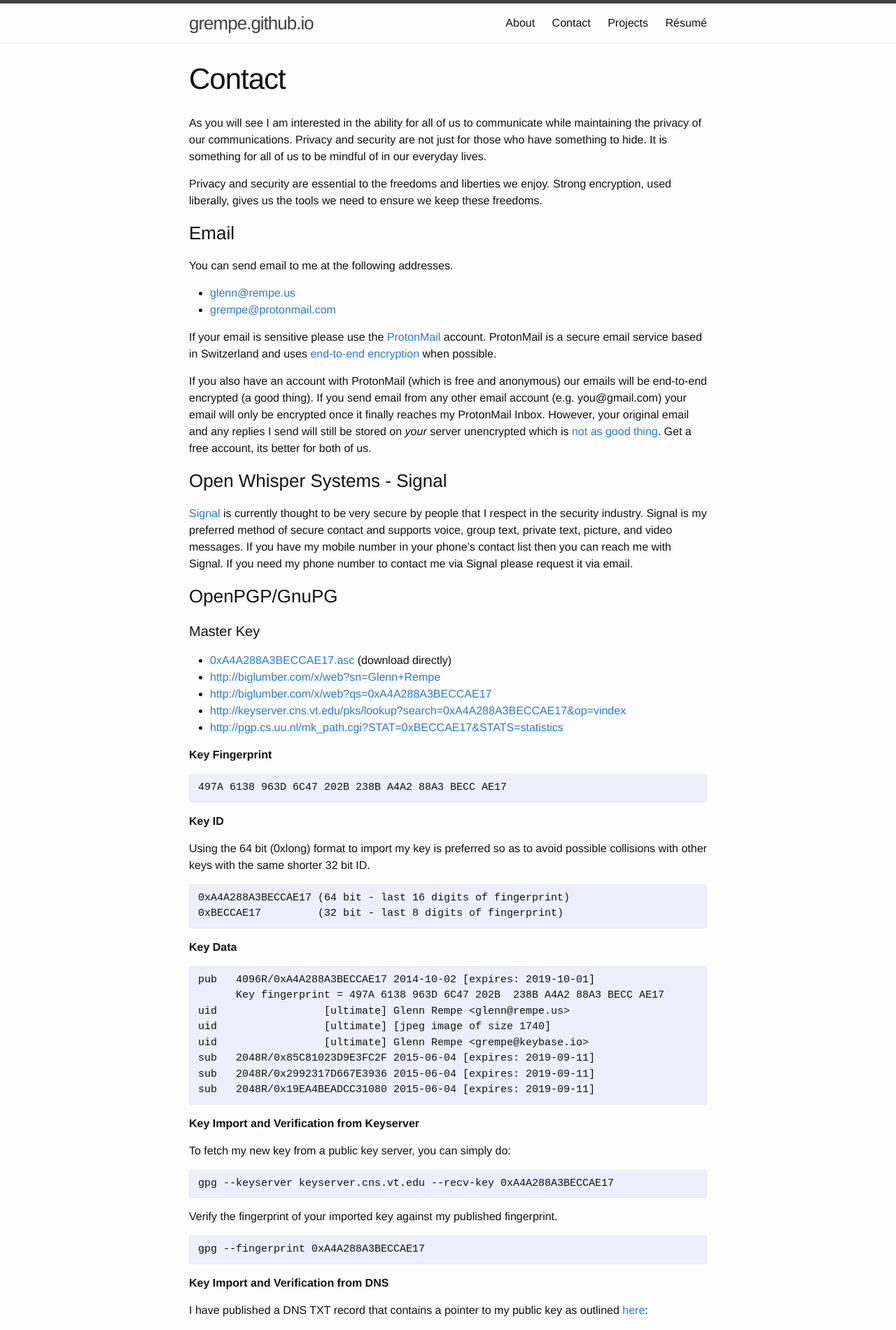
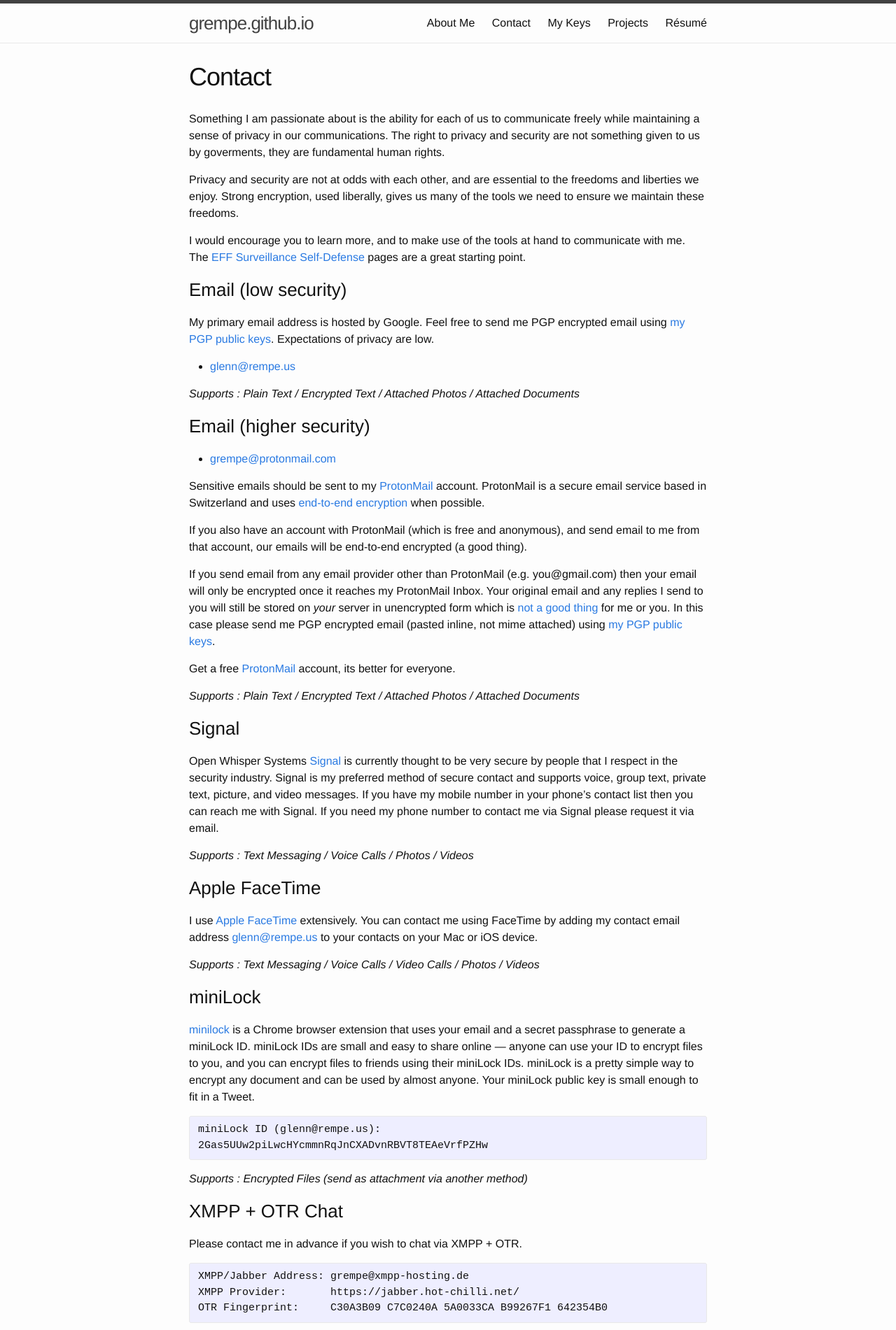
Before and after one commit to grempe/grempe.github.io, a Jekyll site: the page built from contact.md, in a window 1280 px wide. Shown: the top 1901 px of the page at 70% size. Built offline with Jekyll 4.4.1, drawn with Linux system fonts in a browser that asks for light colours; some of the changed text lies outside the part shown.

Commit message:
Updates, primarily to the keys and contacts pages.
- Added and documented all new public keys.
- Added Creative Commons license to footer.
- Added robots.txt

```diff
--- a/_config.yml
+++ b/_config.yml
@@ -1,10 +1,12 @@
 # Site settings
 title: grempe.github.io
+name: "Glenn Rempe"
 email: glenn@rempe.us
 description: > # this means to ignore newlines until "baseurl:"
-  Glenn Rempe's personal website. It may not be much, but its all mine.
+  My personal website. It may not be much, but its all mine.
 baseurl: "" # the subpath of your site, e.g. /blog/
 url: "https://grempe.github.io" # the base hostname & protocol for your site
+source_url: "https://github.com/grempe/grempe.github.io" # the location of the source code for this site.
 twitter_username: grempe
 github_username:  grempe
 
--- a/_includes/footer.html
+++ b/_includes/footer.html
@@ -2,12 +2,10 @@
 
   <div class="wrapper">
 
-    <h2 class="footer-heading">{{ site.title }}</h2>
-
     <div class="footer-col-wrapper">
       <div class="footer-col  footer-col-1">
         <ul class="contact-list">
-          <li>{{ site.title }}</li>
+          <li>{{ site.name }}</li>
           <li><a href="mailto:{{ site.email }}">{{ site.email }}</a></li>
         </ul>
       </div>
@@ -47,6 +45,16 @@
 
       <div class="footer-col  footer-col-3">
         <p class="text">{{ site.description }}</p>
+        <p>
+          <a href="{{ site.source_url }}" target="_blank">blog source</a><br />
+          <a href="{{ "/feed.xml" | prepend: site.baseurl }}">blog RSS feed</a><br />
+        </p>
+        <p>
+          <a rel="license" href="http://creativecommons.org/licenses/by-nc-sa/4.0/">
+          <img alt="Creative Commons License" style="border-width:0"
+               src="{{ "/resources/cc-by-nc-sa.png" | prepend: site.baseurl }}"/>
+          </a>
+        </p>
       </div>
     </div>
 
--- a/_sass/_layout.scss
+++ b/_sass/_layout.scss
@@ -198,7 +198,7 @@
 }
 
 .post-title {
-    font-size: 42px;
+    font-size: 36px;
     letter-spacing: -1px;
     line-height: 1;
 
--- a/about.md
+++ b/about.md
@@ -1,6 +1,6 @@
 ---
 layout: page
-title: About
+title: About Me
 permalink: /about/
 ---
 
--- a/contact.md
+++ b/contact.md
@@ -4,152 +4,90 @@ title: Contact
 permalink: /contact/
 ---
 
-As you will see I am interested in the ability for all of us to communicate
-while maintaining the privacy of our communications. Privacy and security
-are not just for those who have something to hide. It is something for all
-of us to be mindful of in our everyday lives.
+Something I am passionate about is the ability for each of us to communicate freely
+while maintaining a sense of privacy in our communications. The right to privacy
+and security are not something given to us by goverments, they are fundamental
+human rights.
 
-Privacy and security are essential to the freedoms and liberties we enjoy. Strong
-encryption, used liberally, gives us the tools we need to ensure we keep these freedoms.
+Privacy and security are not at odds with each other, and are essential to the
+freedoms and liberties we enjoy. Strong encryption, used liberally, gives us
+many of the tools we need to ensure we maintain these freedoms.
 
-### Email
+I would encourage you to learn more, and to make use of the tools at hand to
+communicate with me. The [EFF Surveillance Self-Defense](https://ssd.eff.org){:target="_blank"}
+pages are a great starting point.
 
-You can send email to me at the following addresses.
+### Email (low security)
+
+My primary email address is hosted by Google. Feel free to send me PGP encrypted
+email using [my PGP public keys](/keys/). Expectations of privacy are low.
 
 * [glenn@rempe.us](mailto:glenn@rempe.us)
+
+*Supports : Plain Text / Encrypted Text / Attached Photos / Attached Documents*
+
+
+### Email (higher security)
+
 * [grempe@protonmail.com](mailto:grempe@protonmail.com)
 
-If your email is sensitive please use the [ProtonMail](https://protonmail.com)
-account.  ProtonMail is a secure email service based in Switzerland and uses
-[end-to-end encryption](https://en.wikipedia.org/wiki/End-to-end_encryption) when possible.
+Sensitive emails should be sent to my [ProtonMail](https://protonmail.com) account.
+ProtonMail is a secure email service based in Switzerland and uses
+[end-to-end encryption](https://en.wikipedia.org/wiki/End-to-end_encryption)
+when possible.
 
-If you also have an account with ProtonMail (which is free and anonymous)
-our emails will be end-to-end encrypted (a good thing). If you send email from
-any other email account (e.g. you@gmail.com) your email will only be encrypted
-once it finally reaches my ProtonMail Inbox. However, your original email and any replies
-I send will still be stored on *your* server unencrypted which is [not as good thing](http://www.zdnet.com/article/fbi-says-it-doesnt-need-a-warrant-to-snoop-on-private-email-social-network-messages/).
-Get a free account, its better for both of us.
+If you also have an account with ProtonMail (which is free and anonymous),
+and send email to me from that account, our emails will be end-to-end encrypted
+(a good thing).
 
-### Open Whisper Systems - Signal
+If you send email from any email provider other than ProtonMail (e.g. you@gmail.com)
+then your email will only be encrypted once it reaches my ProtonMail Inbox. Your original
+email and any replies I send to you will still be stored on *your* server
+in unencrypted form which is [not a good thing](http://www.zdnet.com/article/fbi-says-it-doesnt-need-a-warrant-to-snoop-on-private-email-social-network-messages/){:target="_blank"}
+for me or you. In this case please send me PGP encrypted email (pasted inline,
+not mime attached) using [my PGP public keys](/keys/).
 
-[Signal](https://whispersystems.org) is currently thought to be very secure by
-people that I respect in the security industry.  Signal is my preferred method
-of secure contact and supports voice, group text, private text, picture, and
-video messages. If you have my mobile number in your phone's contact list then
+Get a free [ProtonMail](https://protonmail.com) account, its better for everyone.
+
+*Supports : Plain Text / Encrypted Text / Attached Photos / Attached Documents*
+
+
+### Signal
+
+Open Whisper Systems [Signal](https://whispersystems.org) is currently thought
+to be very secure by people that I respect in the security industry.  Signal
+is my preferred method of secure contact and supports voice, group text, private
+text, picture, and video messages. If you have my mobile number in your phone's contact list then
 you can reach me with Signal. If you need my phone number to contact me
 via Signal please request it via email.
 
-### OpenPGP/GnuPG
+*Supports : Text Messaging / Voice Calls / Photos / Videos*
 
-#### Master Key
+### Apple FaceTime
 
-* [0xA4A288A3BECCAE17.asc](/downloads/keys/0xA4A288A3BECCAE17.asc) (download directly)
-* [http://biglumber.com/x/web?sn=Glenn+Rempe](http://biglumber.com/x/web?sn=Glenn+Rempe)
-* [http://biglumber.com/x/web?qs=0xA4A288A3BECCAE17](http://biglumber.com/x/web?qs=0xA4A288A3BECCAE17)
-* [http://keyserver.cns.vt.edu/pks/lookup?search=0xA4A288A3BECCAE17&op=vindex](http://keyserver.cns.vt.edu/pks/lookup?search=0xA4A288A3BECCAE17&op=vindex)
-* [http://pgp.cs.uu.nl/mk_path.cgi?STAT=0xBECCAE17&STATS=statistics](http://pgp.cs.uu.nl/mk_path.cgi?STAT=0xBECCAE17&STATS=statistics)
+I use [Apple FaceTime](https://www.apple.com/ios/facetime/) extensively. You can
+contact me using FaceTime by adding my contact email address [glenn@rempe.us](mailto:glenn@rempe.us)
+to your contacts on your Mac or iOS device.
 
-**Key Fingerprint**
-
-{% highlight text %}
-497A 6138 963D 6C47 202B 238B A4A2 88A3 BECC AE17
-{% endhighlight %}
-
-**Key ID**
-
-Using the 64 bit (0xlong) format to import my key is preferred
-so as to avoid possible collisions with other keys with
-the same shorter 32 bit ID.
-
-{% highlight text %}
-0xA4A288A3BECCAE17 (64 bit - last 16 digits of fingerprint)
-0xBECCAE17         (32 bit - last 8 digits of fingerprint)
-{% endhighlight %}
-
-**Key Data**
-
-{% highlight text %}
-pub   4096R/0xA4A288A3BECCAE17 2014-10-02 [expires: 2019-10-01]
-      Key fingerprint = 497A 6138 963D 6C47 202B  238B A4A2 88A3 BECC AE17
-uid                 [ultimate] Glenn Rempe <glenn@rempe.us>
-uid                 [ultimate] [jpeg image of size 1740]
-uid                 [ultimate] Glenn Rempe <grempe@keybase.io>
-sub   2048R/0x85C81023D9E3FC2F 2015-06-04 [expires: 2019-09-11]
-sub   2048R/0x2992317D667E3936 2015-06-04 [expires: 2019-09-11]
-sub   2048R/0x19EA4BEADCC31080 2015-06-04 [expires: 2019-09-11]
-{% endhighlight %}
-
-**Key Import and Verification from Keyserver**
-
-To fetch my new key from a public key server, you can simply do:
-
-{% highlight text %}
-gpg --keyserver keyserver.cns.vt.edu --recv-key 0xA4A288A3BECCAE17
-{% endhighlight %}
-
-Verify the fingerprint of your imported key against my
-published fingerprint.
-
-{% highlight text %}
-gpg --fingerprint 0xA4A288A3BECCAE17
-{% endhighlight %}
-
-**Key Import and Verification from DNS**
-
-I have published a DNS TXT record that contains a pointer to my
-public key as outlined [here](http://gushi.org/make-dns-cert/HOWTO.html):
-
-You can view the DNS TXT record using the `dig` DNS command which will return
-the key fingerprint and the URI that you can retrieve the key from.
-
-{% highlight text %}
-$ dig +short glenn._pka.rempe.us. TXT
-"v=pka1\;fpr=497A6138963D6C47202B238BA4A288A3BECCAE17\;uri=https://www.rempe.us/pgp/0xA4A288A3BECCAE17.asc"
-{% endhighlight %}
-
-This allows you to import my public key automatically from this
-trusted source (unless someone else now also controls my 'rempe.us' domain).
-This bypasses any keyserver and can also be used as another data point
-in verifying my key.
-
-You can use this on the command line with the '--auto-key-locate pka'
-command to GPG.
-
-{% highlight text %}
-# e.g. encrypt and armor a message for me
-gpg --auto-key-locate pka -ea -r glenn@rempe.us
-{% endhighlight %}
-
-
-#### Blog/Code Signing Key
-
-Coming soon. Soon I will create a non-expiring key that I will use solely for
-signing this blog repository or for code signing. I will document that here
-when it is fully operational.
-
-
-### Keybase
-
-[Keybase](https://keybase.io) is an up-and-coming alternative to prove
-ownership of OpenPGP keys and control of other Internet properties.
-Using this you can see the sites I claim as my own on the Internet, and then
-verify the cryptographic proofs that show that I do in fact control them.
-
-[https://keybase.io/grempe](https://keybase.io/grempe)
+*Supports : Text Messaging / Voice Calls / Video Calls / Photos / Videos*
 
 
 ### miniLock
 
-[minilock](https://minilock.io/) is a Chrome extension that uses your email
+[minilock](https://minilock.io/) is a Chrome browser extension that uses your email
 and a secret passphrase to generate a miniLock ID. miniLock IDs are small and
 easy to share online — anyone can use your ID to encrypt files to you, and
-you can encrypt files to friends using their miniLock IDs. miniLock is a much
-simpler alternative to OpenPGP and can be used by almost anyone.
+you can encrypt files to friends using their miniLock IDs. miniLock is a pretty
+simple way to encrypt any document and can be used by almost anyone. Your miniLock
+public key is small enough to fit in a Tweet.
 
 {% highlight text %}
 miniLock ID (glenn@rempe.us):
 2Gas5UUw2piLwcHYcmmnRqJnCXADvnRBVT8TEAeVrfPZHw
 {% endhighlight %}
+
+*Supports : Encrypted Files (send as attachment via another method)*
+
 
 ### XMPP + OTR Chat
 
@@ -166,3 +104,5 @@ XMPP/Jabber Address: glenn@rempe.us
 XMPP Provider:       Google Talk (Not federated XMPP)
 OTR Fingerprint:     3A93A6EF 7A8A8850 52525538 09BDBBB9 76E93502
 {% endhighlight %}
+
+*Supports : Text Messaging*
--- /dev/null
+++ b/keys.md
@@ -0,0 +1,137 @@
+---
+layout: page
+title: My Keys
+permalink: /keys/
+---
+
+## Keybase
+
+[Keybase](https://keybase.io) provides a way to claim
+ownership of certain OpenPGP keys uses those keys to sign proofs
+that claim ownership of other Internet properties.You can independantly verify
+the cryptographic proofs on each of those properties to see if I do in
+fact control them. You can find all of my PGP public keys and all of my claimed
+properties at [https://keybase.io/grempe](https://keybase.io/grempe).
+
+
+## OpenPGP / GnuPG Keys
+
+I use [GnuPG](https://gnupg.org/) for email encryption and signing. I also use
+it to sign various other things, such as documents, code, and this blog. I have
+transitioned fully to `GnuPG 'Modern' version > 2.1.9`.
+
+I use different keys for different things. There are specialized keys for
+email, code signing, and for signing the Git repository I manage this blog with.
+
+Since this repository is signed, either at commit time or with a signed tag, any
+content that is found within this repo can probably be implicitly be trusted as coming
+from me.
+
+### Master Signing Key
+
+All my keys are signed by the following Master Signing Key. Verifying the signature
+of this key on any other key claiming to be mine is the strongest way to determine
+if it is a key I claim ownership of.
+
+{% highlight text %}
+pub   rsa4096/0x63608B66C0929A67 2015-12-27
+      Key fingerprint = 1C01 711C 3A0F 691D 11A9  D8BE 6360 8B66 C092 9A67
+uid                   [ultimate] Glenn Rempe (Master Signing Key) <glenn@rempe.us>
+
+gpg> check
+uid  Glenn Rempe (Master Signing Key) <glenn@rempe.us>
+sig!3        0x63608B66C0929A67 2015-12-27  [self-signature]
+{% endhighlight %}
+
+Download [0x63608B66C0929A67.asc](/downloads/keys/0x63608B66C0929A67.asc) from this signed repo.
+
+This key is also attached to this repo in the downloads/keys/ directory. You should verify
+the fingerprint of this master key using some other channel in addition to this blog
+(e.g. my [https://keybase.io/grempe](https://keybase.io/grempe) account).
+
+### Blog Signing Key
+
+The following key is used to sign this blog repository:
+
+{% highlight text %}
+pub   rsa4096/0x37B8284B4B3EBE74 2015-12-27
+      Key fingerprint = A866 1C60 4BFD 85DE 26B7  80E5 37B8 284B 4B3E BE74
+uid                   [ultimate] Glenn Rempe (Blog Signing Key) <glenn@rempe.us>
+
+gpg> check
+uid  Glenn Rempe (Blog Signing Key) <glenn@rempe.us>
+sig!3        0x37B8284B4B3EBE74 2015-12-27  [self-signature]
+sig!         0x63608B66C0929A67 2015-12-27  Glenn Rempe (Master Signing Key)
+{% endhighlight %}
+
+Download [0x37B8284B4B3EBE74.asc](/downloads/keys/0x37B8284B4B3EBE74.asc) from this signed repo.
+
+### Code Signing Key
+
+The following key is used to sign code and general Git commits:
+
+{% highlight text %}
+pub   rsa4096/0x2C4C3C144301224F 2015-12-27
+      Key fingerprint = FCDD 20FD D083 C84A 5C64  0405 2C4C 3C14 4301 224F
+uid                   [ultimate] Glenn Rempe (Code Signing Key) <glenn@rempe.us>
+
+gpg> check
+uid  Glenn Rempe (Code Signing Key) <glenn@rempe.us>
+sig!3        0x2C4C3C144301224F 2015-12-27  [self-signature]
+sig!         0x63608B66C0929A67 2015-12-27  Glenn Rempe (Master Signing Key)
+{% endhighlight %}
+
+Download [0x2C4C3C144301224F.asc](/downloads/keys/0x2C4C3C144301224F.asc) from this signed repo.
+
+### Email Key
+
+The following key is used for encryption, and signatures over, email communication:
+
+{% highlight text %}
+pub   rsa4096/0xA4A288A3BECCAE17 2014-10-02 [expires: 2019-10-01]
+      Key fingerprint = 497A 6138 963D 6C47 202B  238B A4A2 88A3 BECC AE17
+uid                   [  full  ] Glenn Rempe <glenn@rempe.us>
+uid                   [  full  ] [jpeg image of size 1740]
+sub   rsa2048/0x85C81023D9E3FC2F 2015-06-04 [expires: 2019-09-11]
+sub   rsa2048/0x2992317D667E3936 2015-06-04 [expires: 2019-09-11]
+sub   rsa2048/0x19EA4BEADCC31080 2015-06-04 [expires: 2019-09-11]
+
+gpg> check
+uid  Glenn Rempe <glenn@rempe.us>
+sig!3        0xA4A288A3BECCAE17 2014-10-02  [self-signature]
+sig!3        0xA4A288A3BECCAE17 2014-11-06  [self-signature]
+sig!         0x63608B66C0929A67 2015-12-27  Glenn Rempe (Master Signing Key)
+uid  Glenn Rempe <grempe@keybase.io>
+rev!         0xA4A288A3BECCAE17 2015-12-27  [revocation]
+sig!3        0xA4A288A3BECCAE17 2014-11-06  [self-signature]
+sig!         0x63608B66C0929A67 2015-12-27  Glenn Rempe (Master Signing Key)
+uid  [jpeg image of size 1740]
+sig!3        0xA4A288A3BECCAE17 2014-10-02  [self-signature]
+sig!         0x63608B66C0929A67 2015-12-27  Glenn Rempe (Master Signing Key)
+{% endhighlight %}
+
+Download [0xA4A288A3BECCAE17.asc](/downloads/keys/0xA4A288A3BECCAE17.asc) from this signed repo.
+
+You can find some additional info on this email key at the following links:
+
+* [http://biglumber.com/x/web?sn=Glenn+Rempe](http://biglumber.com/x/web?sn=Glenn+Rempe)
+* [http://biglumber.com/x/web?qs=0xA4A288A3BECCAE17](http://biglumber.com/x/web?qs=0xA4A288A3BECCAE17)
+* [http://keyserver.cns.vt.edu/pks/lookup?search=0xA4A288A3BECCAE17&op=vindex](http://keyserver.cns.vt.edu/pks/lookup?search=0xA4A288A3BECCAE17&op=vindex)
+* [http://pgp.cs.uu.nl/mk_path.cgi?STAT=0xBECCAE17&STATS=statistics](http://pgp.cs.uu.nl/mk_path.cgi?STAT=0xBECCAE17&STATS=statistics)
+
+
+### Note on the lack of expiration dates on signing keys
+
+You may have noted my signing keys do not have expiration dates. This is
+intentional. There is a fundamental problem with using an expiration date on
+keys used for code signing (e.g. `git tag -s`). It is unclear what the
+outcome should be when someone verifies code, which was written and
+signed while the key was still valid, at some point in the future if the key has
+been allowed to expire. Is the code untrustworthy?
+
+Naturally we would like the old code, written and signed when the key was
+still valid, to continue to verify cleanly long into the future. The only way
+I am currently aware of accomplishing that is with keys that never expire.
+
+*This page and my key management technique was inspired by
+[Joanna Rutkowska's key page](http://blog.invisiblethings.org/keys/){:target="_blank"}.*
--- /dev/null
+++ b/robots.txt
@@ -0,0 +1,2 @@
+User-agent: *
+Disallow:
```
Also changed, not shown: resume.md (+1 -1 lines), README.md, resources/cc-by-nc-sa.png (added), 4 other files.
